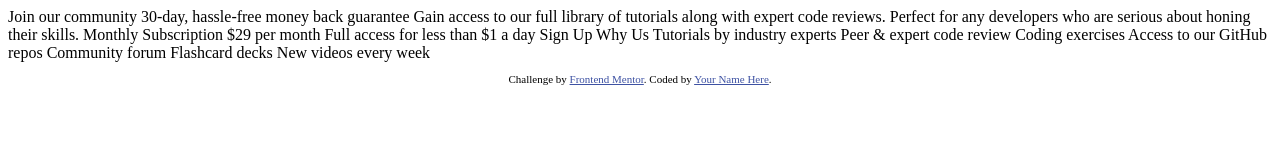
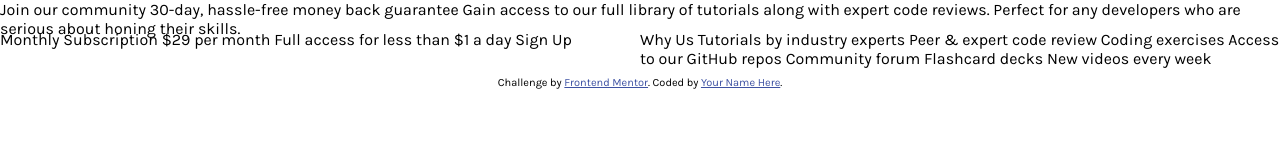
Before and after one commit to WilfriedPaillot/FEM-1, a plain HTML site: page index.html in a window 1280 px wide. Drawn offline with Linux system fonts and the light colour scheme.

Commit message:
Style.css added with layout, font, colors and reset

```diff
--- a/index.html
+++ b/index.html
@@ -5,7 +5,7 @@
   <meta name="viewport" content="width=device-width, initial-scale=1.0"> <!-- displays site properly based on user's device -->
 
   <link rel="icon" type="image/png" sizes="32x32" href="./images/favicon-32x32.png">
-
+  <link rel="stylesheet" href="style.css">
   <title>Frontend Mentor | Single Price Grid Component</title>
 
   <!-- Feel free to remove these styles or customise in your own stylesheet 👍 -->
@@ -15,13 +15,17 @@
   </style>
 </head>
 <body>
+  <div class="container">
+    <div class="Top">
   Join our community
 
   30-day, hassle-free money back guarantee
 
   Gain access to our full library of tutorials along with expert code reviews.
   Perfect for any developers who are serious about honing their skills.
+    </div>
 
+    <div class="BL">
   Monthly Subscription
 
   &dollar;29 per month
@@ -29,8 +33,10 @@
   Full access for less than &dollar;1 a day
 
   Sign Up
+    </div>
 
-  Why Us
+    <div class="BR">
+ Why Us
 
   Tutorials by industry experts
   Peer &amp; expert code review
@@ -39,6 +45,9 @@
   Community forum
   Flashcard decks
   New videos every week
+    </div>
+
+  </div>
 
   <footer>
     <p class="attribution">
--- /dev/null
+++ b/style.css
@@ -0,0 +1,45 @@
+@import url('https://fonts.googleapis.com/css2?family=Karla:wght@400;700&display=swap');
+
+*, ::before, ::after {
+    margin: 0;
+    padding: 0;
+    box-sizing: border-box;
+}
+
+::root {
+    --Cyan: hsl(179, 62%, 43%);
+    --Bright-Yellow: hsl(71, 73%, 54%);
+    --Light-Gray: hsl(204, 43%, 93%);
+    --Grayish-Blue: hsl(218, 22%, 67%);
+
+}
+
+body {
+    font-family: 'Karla', sans-serif;
+}
+
+.container {
+    display: grid;
+    grid-template-columns: 50% 50%;
+    grid-template-rows: 40% 60%;
+    gap: 0px 0px;
+    grid-auto-flow: row;
+    grid-template-areas:
+    "Top Top"
+    "BL BR";
+}
+
+.Top {
+    grid-area: Top;
+    background-color: var(--Light-Gray);
+}
+
+.BL {
+    grid-area: BL;
+    background-color: var(--Light-Gray);
+}
+
+.BR {
+    grid-area: BR;
+    background-color: var(--Light-Gray);
+}
```
